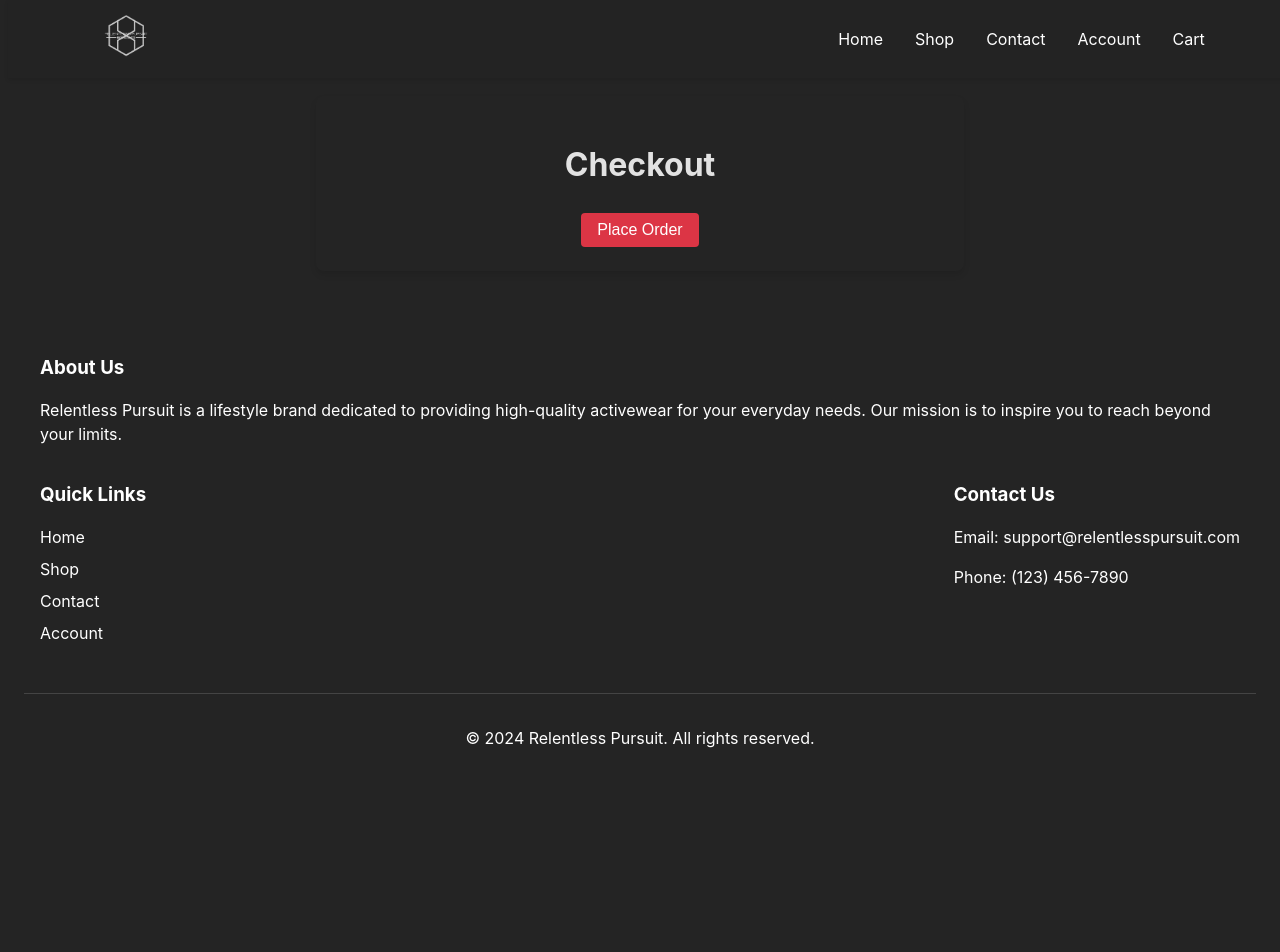
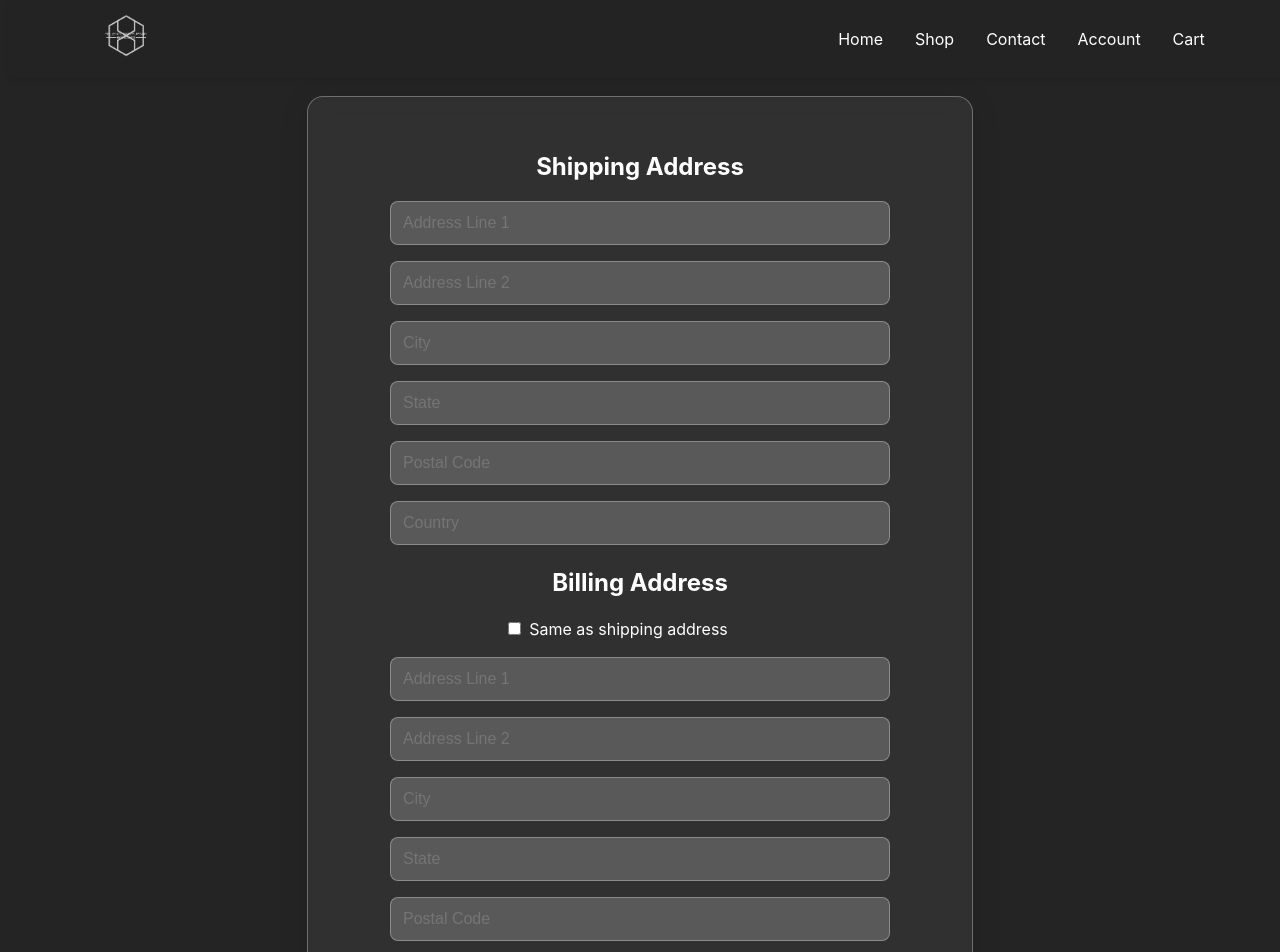
Before and after one commit to AllanB-Rubio/my-ecommerce-shop, a React (Vite) app: page /checkout in a window 1280 px wide. Shown: the top 952 px of the page. Before the commit the page ends 806 px from the top, so only its background shows below. Built offline with nearby package versions, Linux system fonts and the light colour scheme; no server answers.

Commit message:
check out options corrected

```diff
--- a/src/pages/Checkout.jsx
+++ b/src/pages/Checkout.jsx
@@ -1,34 +1,62 @@
-// src/pages/Checkout.jsx
 import React, { useState, useEffect } from "react";
 import axios from "axios";
 import { useNavigate, useLocation } from "react-router-dom";
-import "./Checkout.css";
+import "./ShippingBilling.css";
 
-const Checkout = () => {
+const ShippingBilling = () => {
+  const [shipping, setShipping] = useState({
+    addressLine1: "",
+    addressLine2: "",
+    city: "",
+    state: "",
+    postalCode: "",
+    country: "",
+  });
+  const [billing, setBilling] = useState({
+    addressLine1: "",
+    addressLine2: "",
+    city: "",
+    state: "",
+    postalCode: "",
+    country: "",
+  });
+  const [sameAsShipping, setSameAsShipping] = useState(false);
   const navigate = useNavigate();
   const location = useLocation();
-  const [cart, setCart] = useState([]);
   const [isGuest, setIsGuest] = useState(false);
 
+  const apiURL = import.meta.env.VITE_API_URL;
+
   useEffect(() => {
-    const storedCart = JSON.parse(localStorage.getItem("cart")) || [];
-    setCart(storedCart);
     const params = new URLSearchParams(location.search);
     if (params.get("guest") === "true") {
       setIsGuest(true);
     }
   }, [location.search]);
 
-  const apiURL = import.meta.env.VITE_API_URL;
+  const handleInputChange = (e, setFunction) => {
+    const { name, value } = e.target;
+    setFunction((prev) => ({ ...prev, [name]: value }));
+  };
 
-  const handleOrder = async () => {
+  const handleCheckboxChange = () => {
+    setSameAsShipping((prev) => !prev);
+    if (!sameAsShipping) {
+      setBilling(shipping);
+    }
+  };
+
+  const handleSubmit = async (e) => {
+    e.preventDefault();
     try {
       const orderData = {
-        items: cart,
-        total_amount: cart.reduce(
+        items: JSON.parse(localStorage.getItem("cart")) || [],
+        totalAmount: JSON.parse(localStorage.getItem("cart")).reduce(
           (total, item) => total + item.price * item.quantity,
           0
         ),
+        shipping,
+        billing: sameAsShipping ? shipping : billing,
       };
 
       if (isGuest) {
@@ -39,8 +67,6 @@ const Checkout = () => {
         navigate(`/order-confirmation/${response.data.id}`);
       } else {
         const token = localStorage.getItem("token");
-        const userId = JSON.parse(atob(token.split(".")[1])).id; // Decode JWT to get userId
-        orderData.userId = userId;
         const response = await axios.post(`${apiURL}/api/orders`, orderData, {
           headers: {
             Authorization: `Bearer ${token}`,
@@ -49,20 +75,153 @@ const Checkout = () => {
         navigate(`/order-confirmation/${response.data.id}`);
       }
 
-      // Clear cart after order is placed
-      setCart([]);
       localStorage.removeItem("cart");
     } catch (error) {
-      console.error("Failed to place order", error);
+      console.error("Failed to save addresses or create order", error);
     }
   };
 
   return (
-    <div className="checkout-container">
-      <h1>Checkout</h1>
-      <button onClick={handleOrder}>Place Order</button>
-    </div>
+    <form onSubmit={handleSubmit} className="shipping-billing-form">
+      <h2>Shipping Address</h2>
+      <div className="form-group">
+        <input
+          type="text"
+          name="addressLine1"
+          placeholder="Address Line 1"
+          value={shipping.addressLine1}
+          onChange={(e) => handleInputChange(e, setShipping)}
+          required
+        />
+      </div>
+      <div className="form-group">
+        <input
+          type="text"
+          name="addressLine2"
+          placeholder="Address Line 2"
+          value={shipping.addressLine2}
+          onChange={(e) => handleInputChange(e, setShipping)}
+        />
+      </div>
+      <div className="form-group">
+        <input
+          type="text"
+          name="city"
+          placeholder="City"
+          value={shipping.city}
+          onChange={(e) => handleInputChange(e, setShipping)}
+          required
+        />
+      </div>
+      <div className="form-group">
+        <input
+          type="text"
+          name="state"
+          placeholder="State"
+          value={shipping.state}
+          onChange={(e) => handleInputChange(e, setShipping)}
+          required
+        />
+      </div>
+      <div className="form-group">
+        <input
+          type="text"
+          name="postalCode"
+          placeholder="Postal Code"
+          value={shipping.postalCode}
+          onChange={(e) => handleInputChange(e, setShipping)}
+          required
+        />
+      </div>
+      <div className="form-group">
+        <input
+          type="text"
+          name="country"
+          placeholder="Country"
+          value={shipping.country}
+          onChange={(e) => handleInputChange(e, setShipping)}
+          required
+        />
+      </div>
+
+      <h2>Billing Address</h2>
+      <label className="checkbox-label">
+        <input
+          type="checkbox"
+          checked={sameAsShipping}
+          onChange={handleCheckboxChange}
+        />
+        Same as shipping address
+      </label>
+      {!sameAsShipping && (
+        <>
+          <div className="form-group">
+            <input
+              type="text"
+              name="addressLine1"
+              placeholder="Address Line 1"
+              value={billing.addressLine1}
+              onChange={(e) => handleInputChange(e, setBilling)}
+              required
+            />
+          </div>
+          <div className="form-group">
+            <input
+              type="text"
+              name="addressLine2"
+              placeholder="Address Line 2"
+              value={billing.addressLine2}
+              onChange={(e) => handleInputChange(e, setBilling)}
+            />
+          </div>
+          <div className="form-group">
+            <input
+              type="text"
+              name="city"
+              placeholder="City"
+              value={billing.city}
+              onChange={(e) => handleInputChange(e, setBilling)}
+              required
+            />
+          </div>
+          <div className="form-group">
+            <input
+              type="text"
+              name="state"
+              placeholder="State"
+              value={billing.state}
+              onChange={(e) => handleInputChange(e, setBilling)}
+              required
+            />
+          </div>
+          <div className="form-group">
+            <input
+              type="text"
+              name="postalCode"
+              placeholder="Postal Code"
+              value={billing.postalCode}
+              onChange={(e) => handleInputChange(e, setBilling)}
+              required
+            />
+          </div>
+          <div className="form-group">
+            <input
+              type="text"
+              name="country"
+              placeholder="Country"
+              value={billing.country}
+              onChange={(e) => handleInputChange(e, setBilling)}
+              required
+            />
+          </div>
+        </>
+      )}
+
+      <button type="submit" className="submit-button">
+        Place Order
+      </button>
+    </form>
   );
 };
 
-export default Checkout;
+export default ShippingBilling;
```
